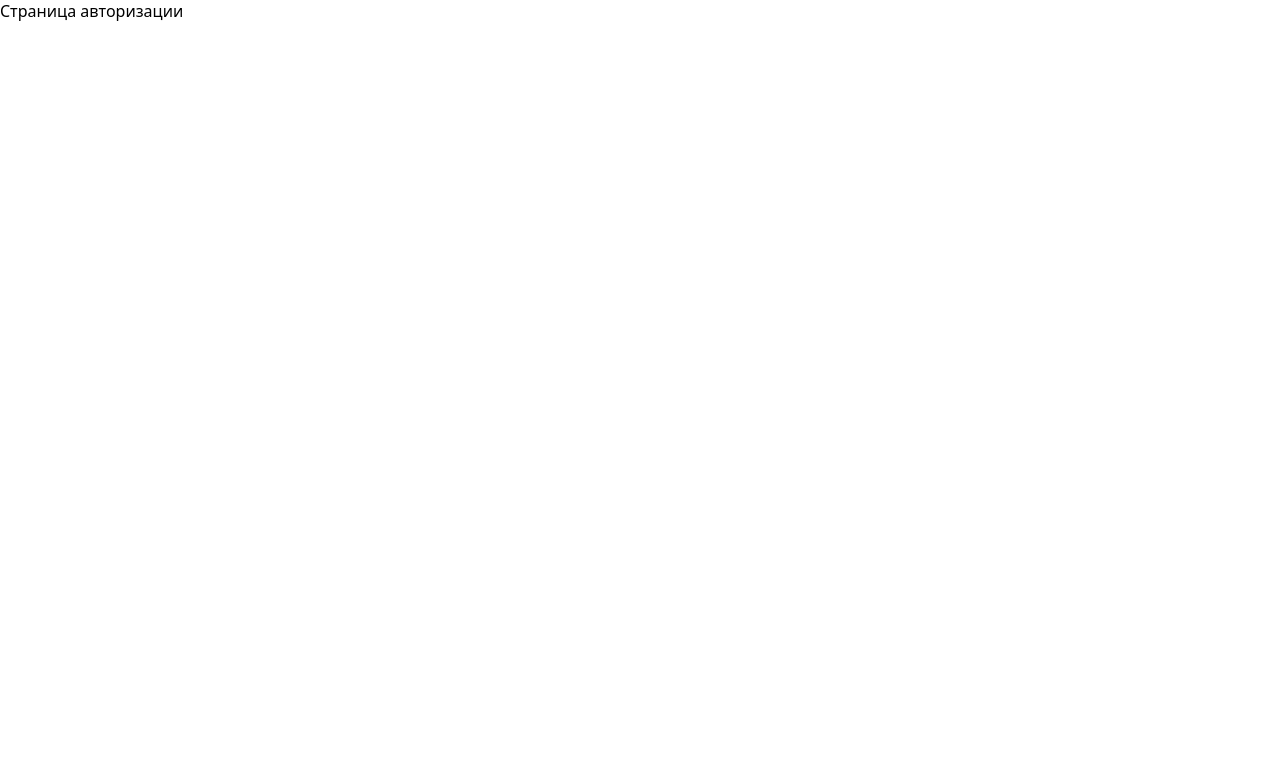
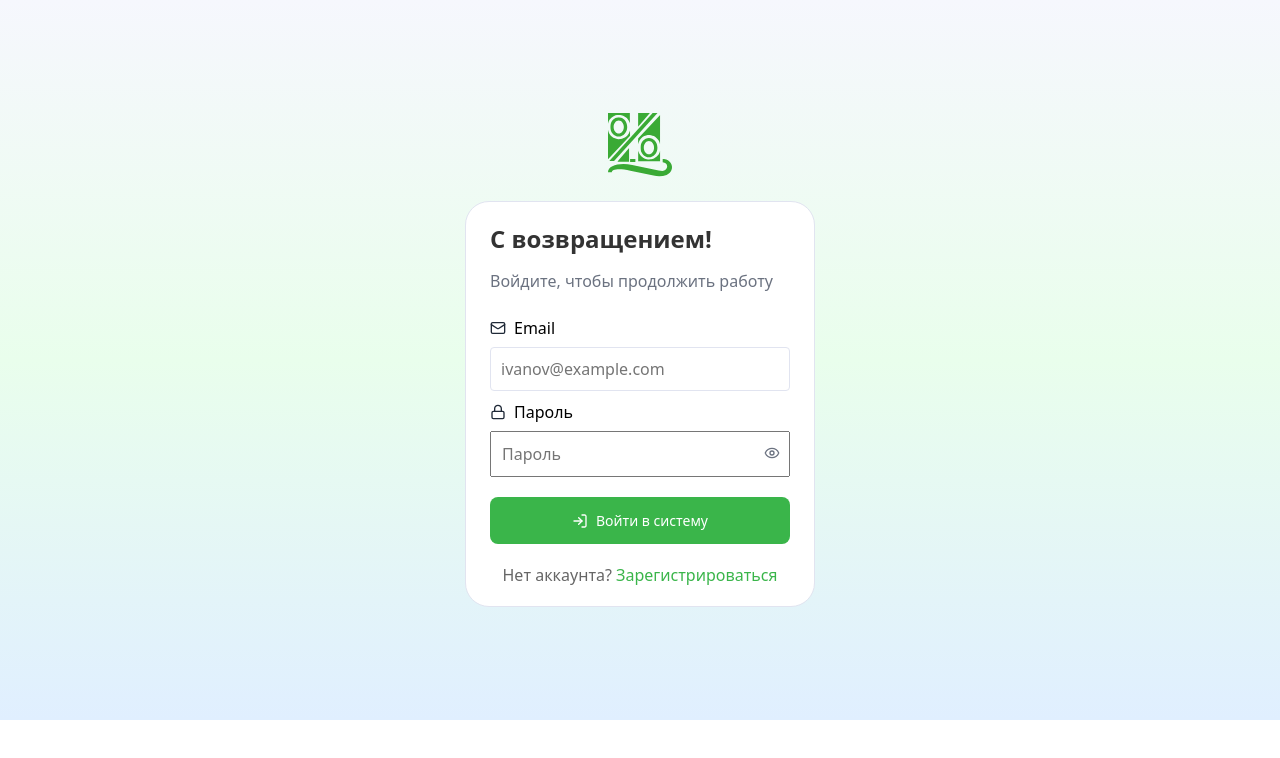
Before and after one commit to Jacobs-Kolpak/HackOsen, a React (Vite) app in the folder frontend/: page /auth in a window 1280 px wide. Shown: the top 758 px of the page. Built offline with nearby package versions, Linux system fonts and the light colour scheme.

Commit message:
--added authpage

```diff
--- a/frontend/src/pages/AuthPage.jsx
+++ b/frontend/src/pages/AuthPage.jsx
@@ -1,7 +1,64 @@
+import { useState } from 'react'
+import { useNavigate } from 'react-router-dom'
+import cl from '../styles/authpage.module.css'
+import { REGISTER_ROUTE } from '../configs/consts'
+import LogoReg from '../assets/LogoReg.svg'
+import email from '../assets/email.svg'
+import password from '../assets/password.svg'
+import eye from '../assets/eye.svg'
+import login from '../assets/login.svg'
+
 const AuthPage = () => {
+    const navigate = useNavigate()
+    const [showPassword, setShowPassword] = useState(false)
+
+    const togglePasswordVisibility = () => {
+        setShowPassword(!showPassword)
+    }
+
     return (
-        <div>
-            Страница авторизации
+        <div className={cl.container}>
+            <img src={LogoReg} className={cl.img} />
+            <div className={cl.formMain}>
+                <h1 className={cl.title}>С возвращением!</h1>
+                <p className={cl.grayText}>Войдите, чтобы продолжить работу</p>
+                <form className={cl.form}>
+                    <div className={cl.email}>
+                        <img src={email} className={cl.miniImg} />
+                        <p>Email</p>
+                    </div>
+                    <input
+                        type="email"
+                        placeholder="ivanov@example.com"
+                        className={cl.input}
+                    />
+                    <div className={cl.password}>
+                        <img src={password} className={cl.miniImg} />
+                        <p>Пароль</p>
+                    </div>
+                    <div className={cl.inputContainer}>
+                        <input
+                            type={showPassword ? 'text' : 'password'}
+                            placeholder="Пароль"
+                            className={cl.inputPassword}
+                        />
+                        <button
+                            type="button"
+                            onClick={togglePasswordVisibility}
+                            className={cl.toggleButton}
+                        >
+                            <img src={eye} />
+                        </button>
+                    </div>
+                    <button type="submit" className={cl.button}>
+                        <img src={login} className={cl.miniImg} />
+                        Войти в систему
+                    </button>
+                </form>
+                <p className={cl.link}>
+                    Нет аккаунта? <a onClick={() => navigate(REGISTER_ROUTE)} >Зарегистрироваться</a>
+                </p>
+            </div>
         </div>
     )
 }
--- /dev/null
+++ b/frontend/src/styles/authpage.module.css
@@ -0,0 +1,145 @@
+.container {
+    display: flex;
+    flex-direction: column;
+    align-items: center;
+    justify-content: center;
+    height: 90vh;
+    background: linear-gradient(to bottom,
+                #F6F7FD 0%,
+                #E9FEEC 50%,
+                #E0EFFF 100%);
+}
+
+.formMain {
+    display: flex;
+    flex-direction: column;
+    background-color: #ffffff;
+    padding: 20px 24px;
+    border: 1px solid #E1E4F0;
+    border-radius: 24px;
+    margin: 0 16px;
+}
+
+.img {
+    width: 64px;
+    height: 64px;
+    margin-bottom: 24px;
+}
+
+.title {
+    font-size: 24px;
+    color: #333;
+    margin-bottom: 8px;
+}
+
+.grayText {
+    color: #6B7280;
+    margin-top: 7px;
+    margin-bottom: 25px;
+}
+
+.form {
+    display: flex;
+    flex-direction: column;
+    width: 300px;
+}
+
+.nameSurname {
+    display: flex;
+    flex-direction: row;
+    justify-content: space-between;
+}
+
+.inputName, .inputSurname {
+    margin-bottom: 10px;
+    padding: 12px;
+    border: 1px solid #E1E4F0;
+    border-radius: 8px;
+    font-size: 16px;
+    width: 110px;
+}
+
+.miniImg {
+    width: 16px;
+    height: 16px;
+    margin-right: 8px;
+}
+
+.textImg {
+    display: flex;
+    align-items: center;
+    margin-bottom: 8px;
+}
+
+.email, .password, .confirmPassword {
+    display: flex;
+    align-items: center;
+    margin-bottom: 8px;
+}
+
+.inputContainer {
+    position: relative;
+    width: 100%;
+}
+
+.inputPassword {
+    width: 100%;
+    padding: 10px;
+    padding-right: 40px;
+    box-sizing: border-box;
+    margin-bottom: 20px;
+    font-size: 16px;
+}
+
+.toggleButton {
+    position: absolute;
+    right: 10px;
+    top: 33%;
+    transform: translateY(-50%);
+    background: none;
+    border: none;
+    cursor: pointer;
+    color: #666;
+    font-size: 16px;
+}
+
+.input {
+    margin-bottom: 10px;
+    padding: 10px;
+    border: 1px solid #E1E4F0;
+    border-radius: 4px;
+    font-size: 16px;
+}
+
+.button {
+    display: flex;
+    align-items: center;
+    justify-content: center;
+    padding: 14px 0;
+    background-color: #3AB54A;
+    color: white;
+    border: none;
+    border-radius: 8px;
+    cursor: pointer;
+    font-size: 14px;
+}
+
+.button:hover {
+    background-color: #2EA440;
+}
+
+.link {
+    margin-top: 20px;
+    font-size: 16px;
+    color: #666;
+    text-align: center;
+}
+
+.link a {
+    color: #3AB54A;
+    text-decoration: none;
+}
+
+.link a:hover {
+    text-decoration: underline;
+}
```
Also changed, not shown: frontend/src/assets/login.svg (added).
